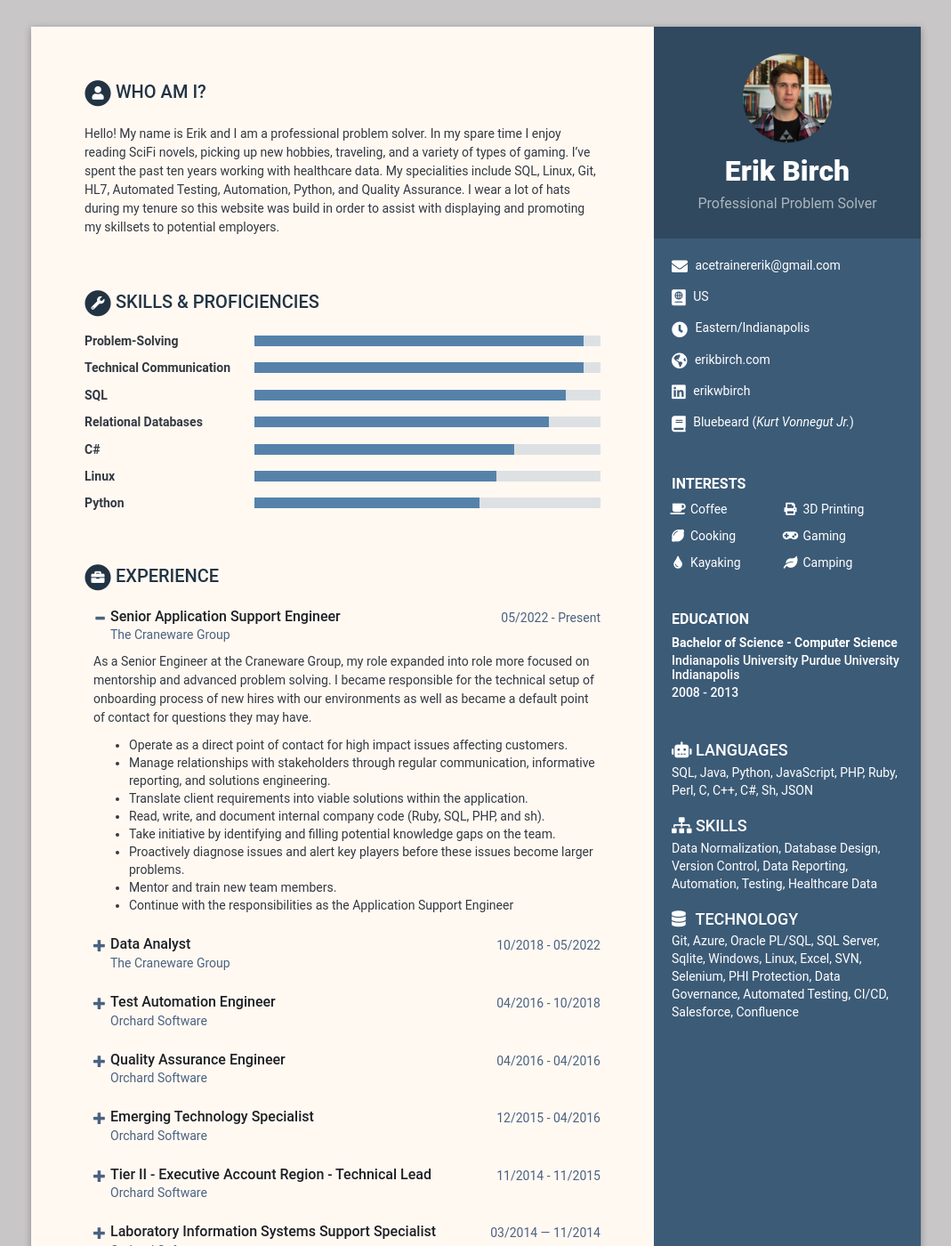
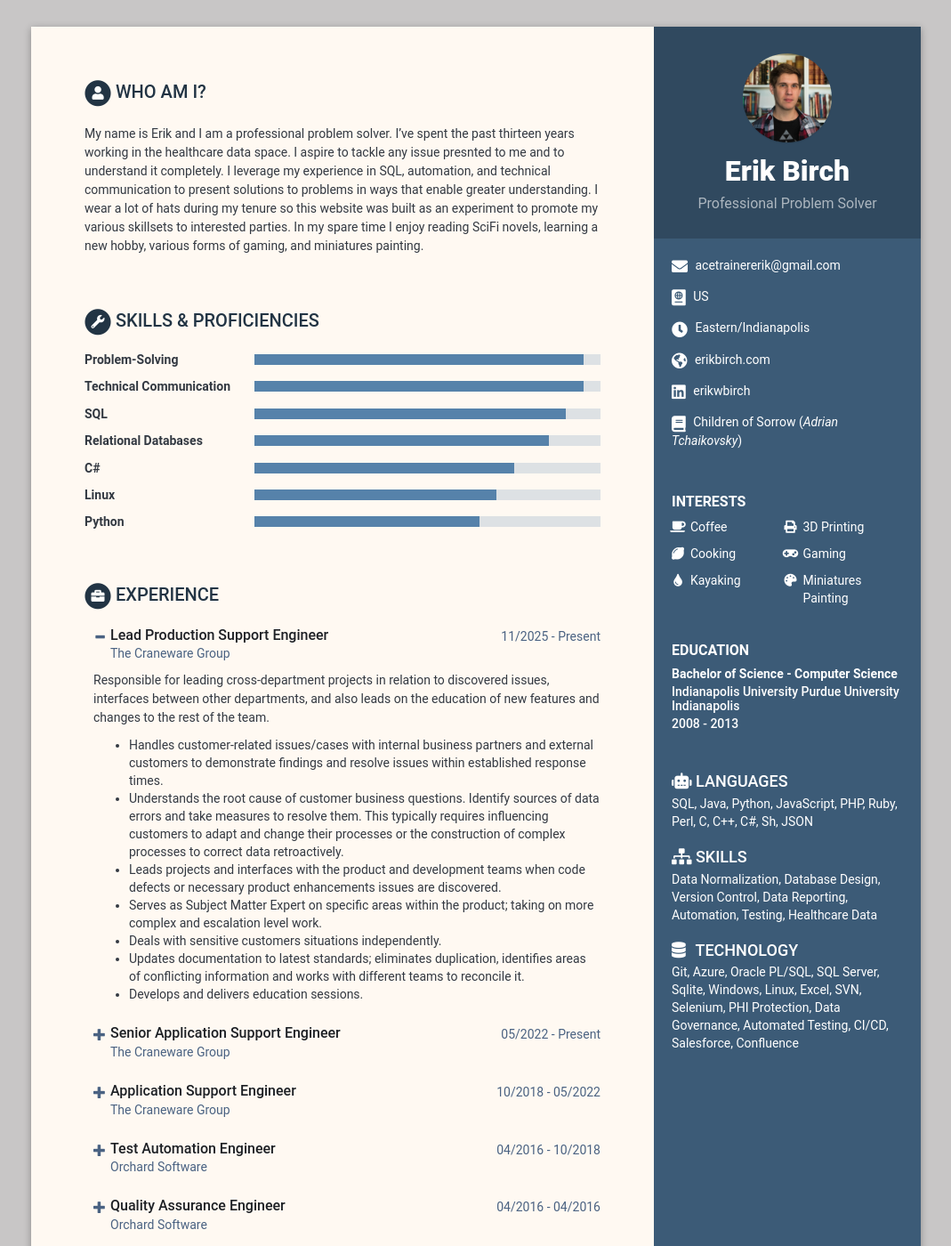
Before and after one commit to AceTrainerErik/AceTrainerErik.github.io, a Jekyll site: the page built from index.html, in a window 1280 px wide and 1400 px high. Shown: the whole window at 89% size, without its empty margins (105-1174 px from the left). Built offline with Jekyll 4.4.1, drawn with Linux system fonts in a browser that asks for light colours.

Commit message:
Updating resume

```diff
--- a/_data/data.yml
+++ b/_data/data.yml
@@ -23,9 +23,9 @@ sidebar:
     goodreads: # Number-Username, e.g. 123456-alandoe
     pdf:
     book:
-      title: Bluebeard
-      author: Kurt Vonnegut Jr.
-      link: https://www.goodreads.com/book/show/9601.Bluebeard
+      title: Children of Sorrow
+      author: Adrian Tchaikovsky
+      link: https://www.goodreads.com/book/show/231953328-children-of-strife
 
     misc:
       title: Miscellaneous Skills
@@ -96,14 +96,14 @@ sidebar:
         - item: Gaming
           icon: fa-gamepad
           link:
-        - item: Camping
-          icon: fa-leaf
+        - item: Miniatures Painting
+          icon: fa-palette
           link:
 
 career-profile:
     title: Who Am I?
     summary: |
-      Hello! My name is Erik and I am a professional problem solver. In my spare time I enjoy reading SciFi novels, picking up new hobbies, traveling, and a variety of types of gaming. I've spent the past ten years working with healthcare data. My specialities include SQL, Linux, Git, HL7, Automated Testing, Automation, Python, and Quality Assurance. I wear a lot of hats during my tenure so this website was build in order to assist with displaying and promoting my skillsets to potential employers.
+      My name is Erik and I am a professional problem solver. I've spent the past thirteen years working in the healthcare data space. I aspire to tackle any issue presnted to me and to understand it completely. I leverage my experience in SQL, automation, and technical communication to present solutions to problems in ways that enable greater understanding. I wear a lot of hats during my tenure so this website was built as an experiment to promote my various skillsets to interested parties. In my spare time I enjoy reading SciFi novels, learning a new hobby, various forms of gaming, and miniatures painting.
 
 education:
     title: Education
@@ -115,6 +115,19 @@ education:
 experiences:
     title: Experience
     info:
+      - role: Lead Production Support Engineer
+        time: 11/2025 - Present
+        company: The Craneware Group
+        details: |
+          Responsible for leading cross-department projects in relation to discovered issues, interfaces between other departments, and also leads on the education of new features and changes to the rest of the team.
+            - Handles customer-related issues/cases with internal business partners and external customers to demonstrate findings and resolve issues within established response times.
+            - Understands the root cause of customer business questions. Identify sources of data errors and take measures to resolve them. This typically requires influencing customers to adapt and change their processes or the construction of complex processes to correct data retroactively.
+            - Leads projects and interfaces with the product and development teams when code defects or necessary product enhancements issues are discovered.
+            - Serves as Subject Matter Expert on specific areas within the product; taking on more complex and escalation level work.
+            - Deals with sensitive customers situations independently.
+            - Updates documentation to latest standards; eliminates duplication, identifies areas of conflicting information and works with different teams to reconcile it.
+            - Develops and delivers education sessions.
+
       - role: Senior Application Support Engineer
         time: 05/2022 - Present
         company: The Craneware Group
@@ -129,7 +142,7 @@ experiences:
             - Mentor and train new team members.
             - Continue with the responsibilities as the Application Support Engineer
 
-      - role: Data Analyst
+      - role: Application Support Engineer
         time: 10/2018 - 05/2022
         company: The Craneware Group
         details: |
```
